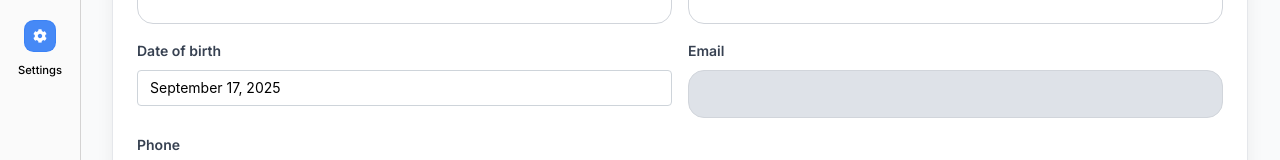
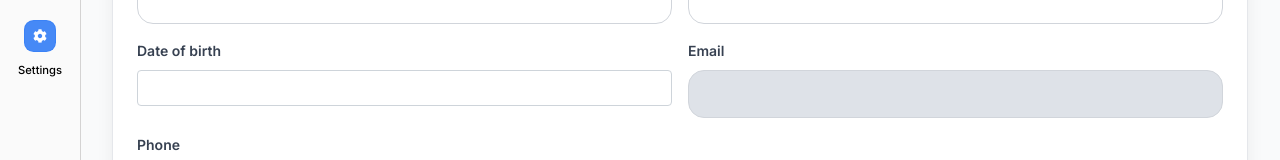
Before and after one commit to do-change-admin/do-change.me, a Next.js app: page /settings in a window 1280 px wide. Shown: the part 320-480 px from the top of the page. Built offline with nearby package versions, Linux system fonts and the light colour scheme; no server answers.

Commit message:
date fix

```diff
--- a/src/app/settings/(ProfileForm)/ProfileForm.tsx
+++ b/src/app/settings/(ProfileForm)/ProfileForm.tsx
@@ -17,7 +17,7 @@ export const ProfileForm = () => {
     const [lastName, setLastName] = useState("");
     const [phone, setPhone] = useState("");
     const [bio, setBio] = useState("");
-    const [birthDate, setBirthDate] = useState(new Date())
+    const [birthDate, setBirthDate] = useState<Date>()
     const queryClient = useQueryClient()
 
     console.log(birthDate)
@@ -64,7 +64,9 @@ export const ProfileForm = () => {
             setLastName(profileData.lastName)
             setPhone(profileData.phone)
             setBio(profileData.bio)
-            setBirthDate(profileData.birthDate ? new Date(profileData.birthDate) : new Date())
+            if (profileData.birthDate) {
+                setBirthDate(new Date(profileData.birthDate))
+            }
         }
     }, [profileIsLoading])
 
@@ -156,7 +158,6 @@ export const ProfileForm = () => {
                 <div className={styles.field}>
                     <label className={styles.label}>Date of birth</label>
                     <DateInput value={birthDate} onChange={(x) => setBirthDate(new Date(x!))} />
-                    {/* <DatePicker value={birthDate} onChange={(x) => setBirthDate(x ? new Date(x) : new Date())} /> */}
                 </div>
 
                 <div className={styles.field}>
```
